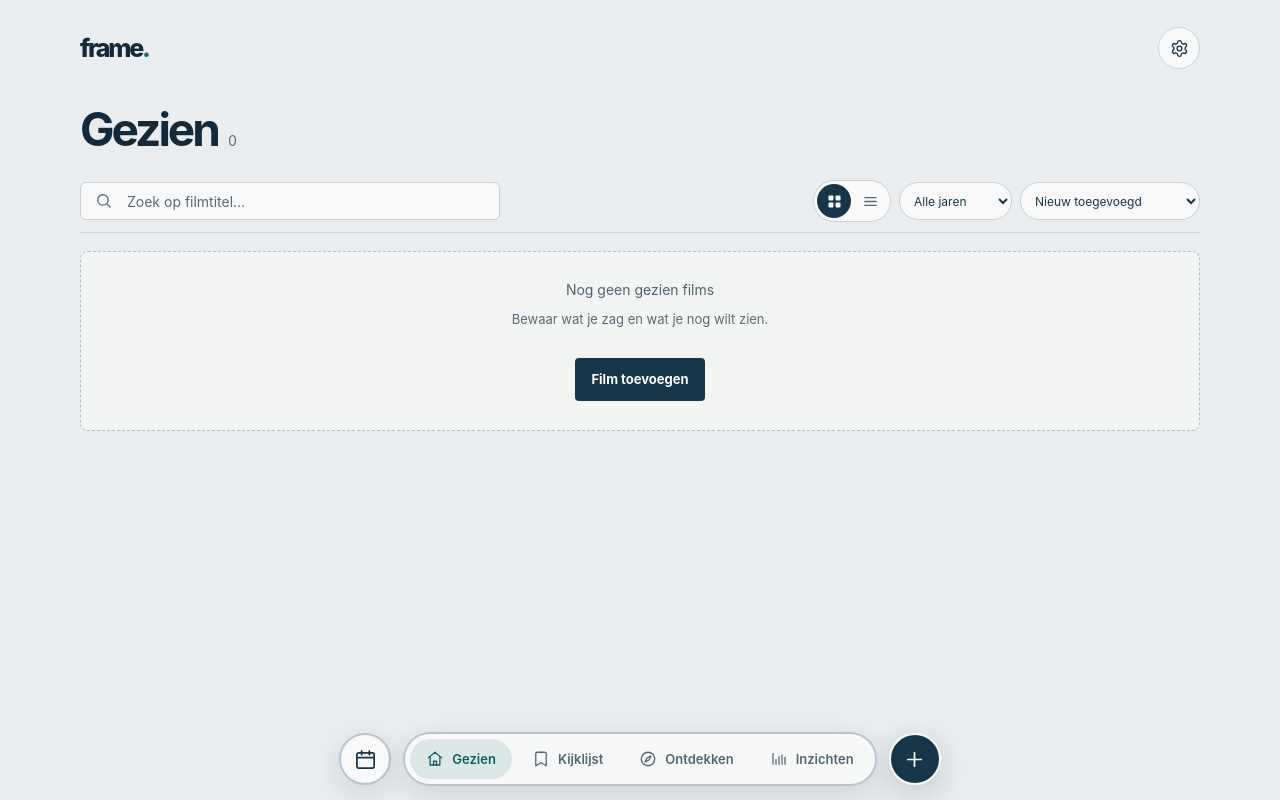
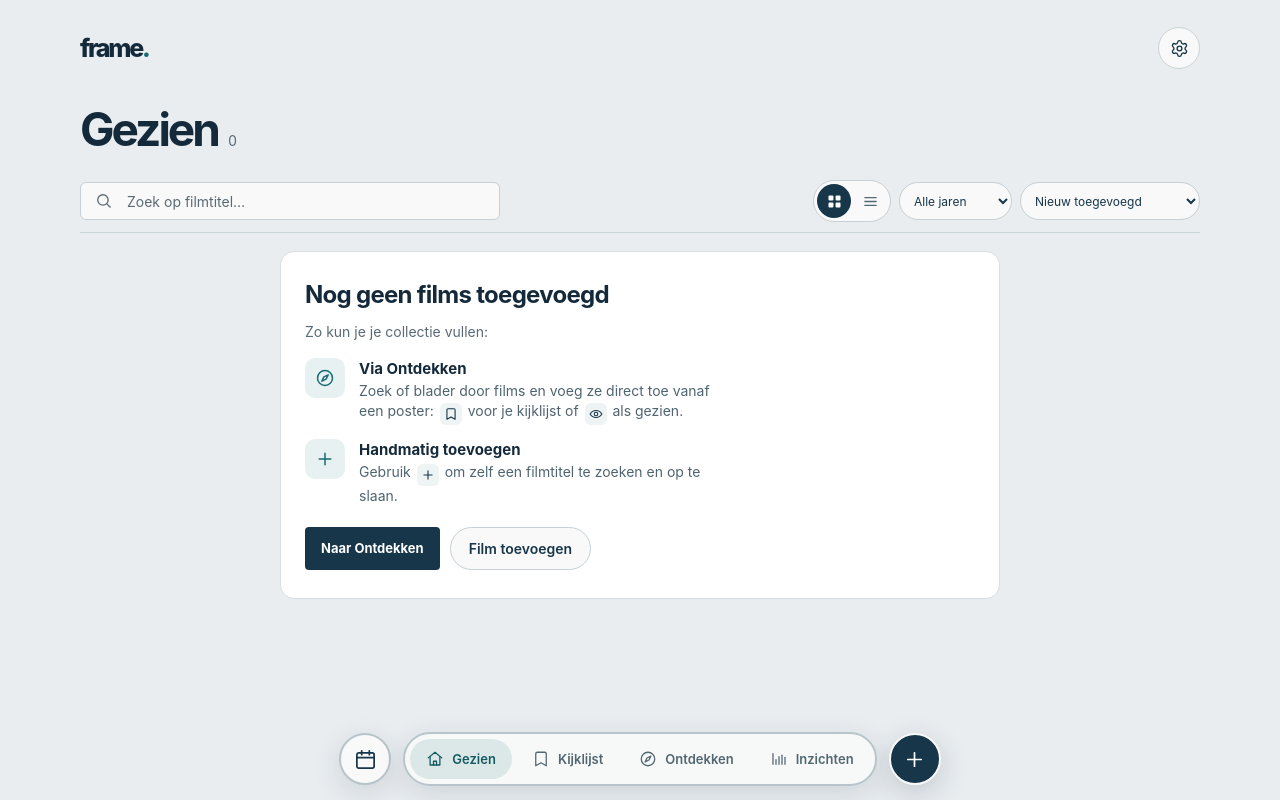
Before and after one commit to Marteros/filmtracker, a React (Vite) app: page / in a window 1280 px wide. Shown: the top 800 px of the page. Built offline with nearby package versions, Linux system fonts and the light colour scheme.

Commit message:
Add files via upload

```diff
--- a/src/App.tsx
+++ b/src/App.tsx
@@ -627,6 +627,7 @@ export default function App() {
             searching={false}
             emptyMessage={query && !visibleMovies.length ? 'Geen zoekresultaten' : !collectionCount ? (isWatchlist ? 'Nog geen films op je kijklijst' : 'Nog geen gezien films') : undefined}
             onAdd={openAddDialog}
+            onDiscover={() => switchTab('discover')}
             onEdit={openEditDialog}
             onDelete={removeMovie}
             onOpen={openMovie}
--- a/src/components/MovieGrid.tsx
+++ b/src/components/MovieGrid.tsx
@@ -8,18 +8,49 @@ interface Props {
   emptyMessage?: string;
   view?: 'grid' | 'list';
   onAdd?(): void;
+  onDiscover?(): void;
   onEdit(movie: Movie): void;
   onDelete(id: string): void;
   onOpen(movie: Movie): void;
 }
 
-export function MovieGrid({ movies, hasMovies, searching, emptyMessage, view = 'grid', onAdd, onEdit, onDelete, onOpen }: Props) {
+export function MovieGrid({ movies, hasMovies, searching, emptyMessage, view = 'grid', onAdd, onDiscover, onEdit, onDelete, onOpen }: Props) {
   if (searching) return <div className="empty-state" role="status"><span className="spinner" aria-hidden="true" /><h3>Je collectie laden…</h3></div>;
   if (!movies.length) {
+    if (!hasMovies) {
+      const compassIcon = <svg viewBox="0 0 24 24" aria-hidden="true"><circle cx="12" cy="12" r="9" /><path d="m15.8 8.2-2.5 5.1-5.1 2.5 2.5-5.1 5.1-2.5Z" /></svg>;
+      const bookmarkIcon = <svg viewBox="0 0 24 24" aria-hidden="true"><path d="m19 21-7-4-7 4V5a2 2 0 0 1 2-2h10a2 2 0 0 1 2 2v16Z" /></svg>;
+      const eyeIcon = <svg viewBox="0 0 24 24" aria-hidden="true"><path d="M2 12s3.6-6 10-6 10 6 10 6-3.6 6-10 6-10-6-10-6Z" /><circle cx="12" cy="12" r="3" /></svg>;
+      const plusIcon = <svg viewBox="0 0 24 24" aria-hidden="true"><path d="M12 5v14M5 12h14" /></svg>;
+      return (
+        <div className="empty-state onboarding-empty">
+          <h3>Nog geen films toegevoegd</h3>
+          <p className="onboarding-intro">Zo kun je je collectie vullen:</p>
+          <ul className="onboarding-options">
+            <li>
+              <span className="onboarding-icon">{compassIcon}</span>
+              <div className="onboarding-copy">
+                <strong>Via Ontdekken</strong>
+                <p>Zoek of blader door films en voeg ze direct toe vanaf een poster: <span className="inline-icon">{bookmarkIcon}</span> voor je kijklijst of <span className="inline-icon">{eyeIcon}</span> als gezien.</p>
+              </div>
+            </li>
+            <li>
+              <span className="onboarding-icon">{plusIcon}</span>
+              <div className="onboarding-copy">
+                <strong>Handmatig toevoegen</strong>
+                <p>Gebruik <span className="inline-icon">{plusIcon}</span> om zelf een filmtitel te zoeken en op te slaan.</p>
+              </div>
+            </li>
+          </ul>
+          <div className="onboarding-actions">
+            {onDiscover && <button className="discover-primary" type="button" onClick={onDiscover}>Naar Ontdekken</button>}
+            {onAdd && <button className="onboarding-secondary" type="button" onClick={onAdd}>Film toevoegen</button>}
+          </div>
+        </div>
+      );
+    }
     return <div className="empty-state">
-      <p>{emptyMessage || (hasMovies ? 'Geen films' : 'Nog geen films')}</p>
-      {!hasMovies && <p className="empty-state-help">Bewaar wat je zag en wat je nog wilt zien.</p>}
-      {!hasMovies && onAdd && <button className="discover-primary" type="button" onClick={onAdd}>Film toevoegen</button>}
+      <p>{emptyMessage || 'Geen films'}</p>
     </div>;
   }
   return <div className={view === 'list' ? 'movie-list' : 'movie-grid'} aria-live="polite">{movies.map((movie) => <MovieCard key={movie.id} movie={movie} view={view} onEdit={onEdit} onDelete={onDelete} onOpen={onOpen} />)}</div>;
--- a/src/design.css
+++ b/src/design.css
@@ -1144,3 +1144,28 @@ html.details-open, html.details-open body { overflow: hidden; }
 @media (min-width: 651px) {
   .mobile-view-toggle { display: none; }
 }
+
+/* --- Onboarding lege collectie --- */
+.empty-state.onboarding-empty { display: flex; max-width: 720px; margin: 10px auto 0; padding: 28px 24px; flex-direction: column; align-items: stretch; gap: 14px; border: 1px solid #d7dee1; border-radius: 14px; background: #fff; color: #142a3b; text-align: left; min-height: 0; place-items: initial; }
+.onboarding-empty h3 { margin: 0; color: #142a3b; font-size: 24px; font-weight: 700; letter-spacing: -.03em; }
+.onboarding-intro { margin: 0; color: var(--muted); font-size: 14px; }
+.onboarding-options { list-style: none; margin: 4px 0 0; padding: 0; display: flex; flex-direction: column; gap: 14px; }
+.onboarding-options li { display: flex; align-items: flex-start; gap: 14px; }
+.onboarding-icon { display: grid; width: 40px; height: 40px; flex: none; place-items: center; border-radius: 10px; background: #e8f1f1; color: #176b73; }
+.onboarding-icon svg { display: block; width: 20px; height: 20px; fill: none; stroke: currentColor; stroke-width: 1.8; stroke-linecap: round; stroke-linejoin: round; }
+.onboarding-copy { min-width: 0; }
+.onboarding-copy strong { display: block; margin: 1px 0 3px; color: #142a3b; font-size: 15px; }
+.onboarding-copy p { margin: 0; color: #4f6470; font-size: 14px; line-height: 1.45; }
+.inline-icon { display: inline-grid; width: 22px; height: 22px; margin: 0 2px; place-items: center; vertical-align: -5px; border-radius: 6px; background: #eef3f3; color: #17364a; }
+.inline-icon svg { display: block; width: 14px; height: 14px; fill: none; stroke: currentColor; stroke-width: 1.9; stroke-linecap: round; stroke-linejoin: round; }
+.onboarding-actions { display: flex; flex-wrap: wrap; gap: 10px; margin-top: 6px; }
+.onboarding-actions .discover-primary { margin: 0; }
+.onboarding-secondary { display: inline-flex; align-items: center; justify-content: center; min-height: 42px; padding: 0 18px; border: 1px solid #c6d0d5; border-radius: 999px; background: #f8f9f8; color: #17364a; font-size: 14px; font-weight: 600; cursor: pointer; }
+.onboarding-secondary:hover { background: #eef3f3; }
+
+@media (max-width: 650px) {
+  .onboarding-empty { padding: 20px 16px; }
+  .onboarding-empty h3 { font-size: 21px; }
+  .onboarding-actions { flex-direction: column; }
+  .onboarding-actions .discover-primary, .onboarding-secondary { width: 100%; justify-content: center; }
+}
```
